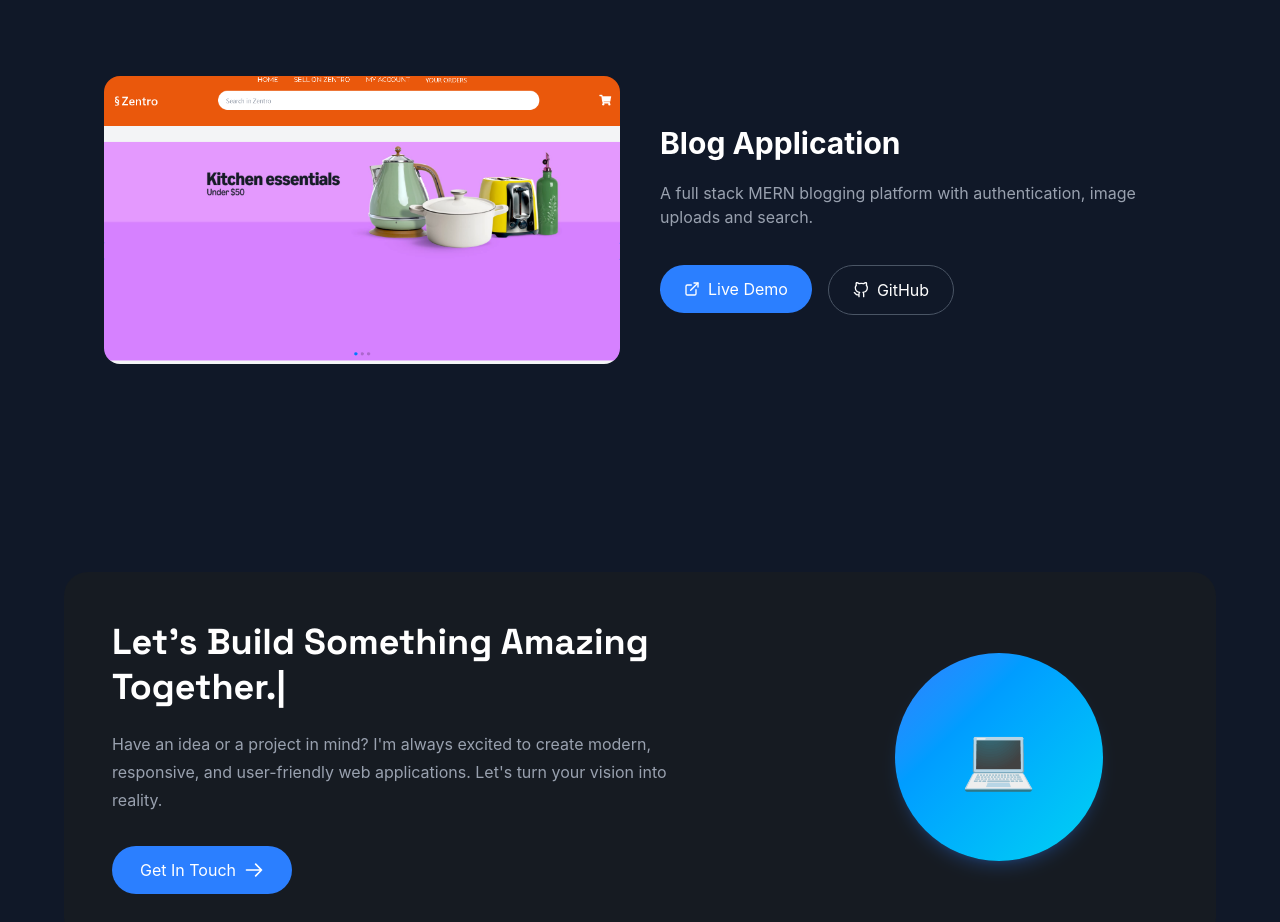
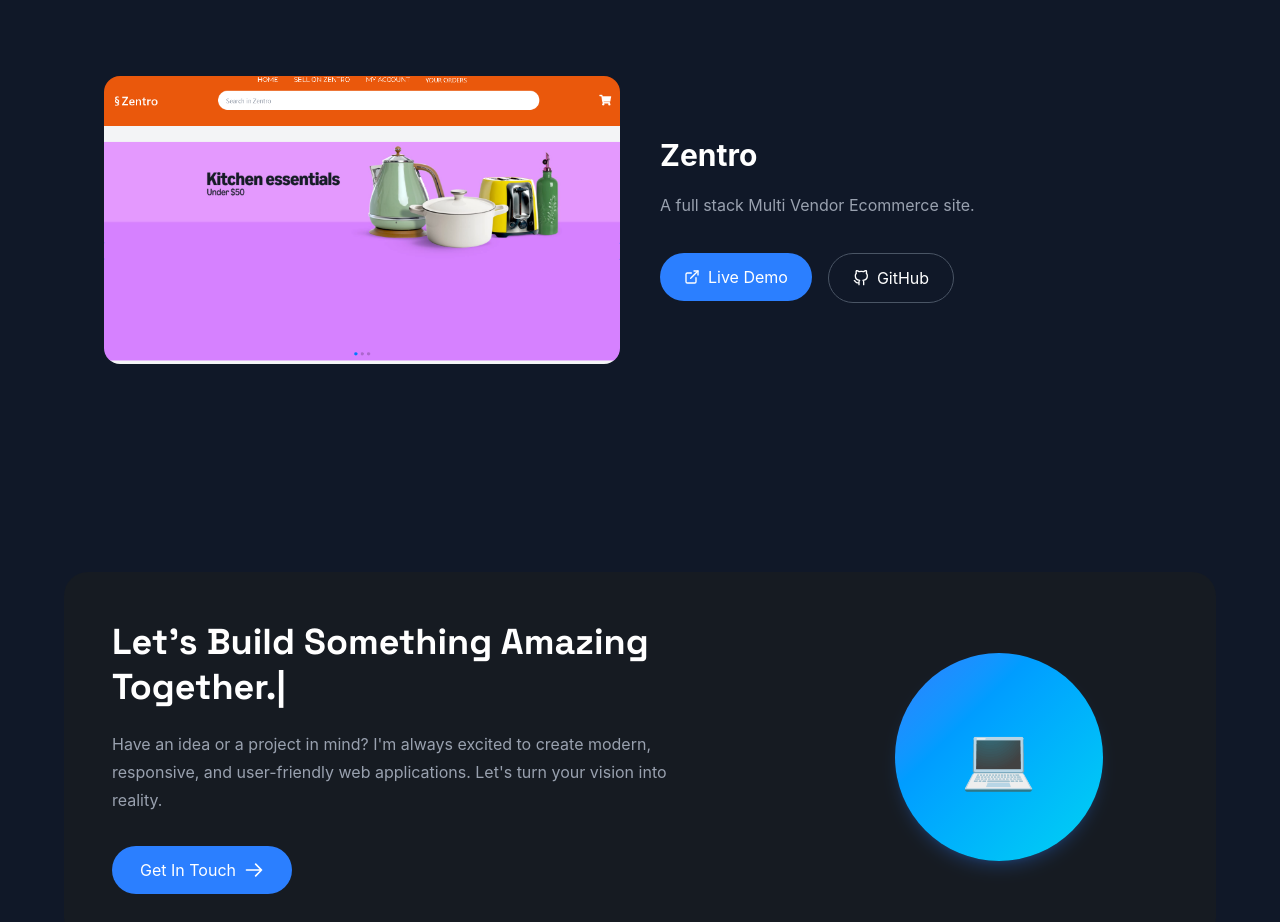
Before and after one commit to Sherazsabir23/portfolio-frontend, a React (Vite) app: page / in a window 1280 px wide. Shown: the part 1520-2442 px from the top of the page. Built offline with nearby package versions, Linux system fonts and the light colour scheme.

Commit message:
content correction

```diff
--- a/src/components/Projects.jsx
+++ b/src/components/Projects.jsx
@@ -12,9 +12,9 @@ function Projects() {
   const projects = [
     {
       id: 1,
-      title: "Blog Application",
+      title: "Zentro",
       description:
-        "A full stack MERN blogging platform with authentication, image uploads and search.",
+        "A full stack Multi Vendor Ecommerce site.",
       image: "/zentro.png",
       demo: "https://zentro-frontend-acwj.vercel.app/",
       github: "https://github.com/Sherazsabir23?tab=repositories",
```
